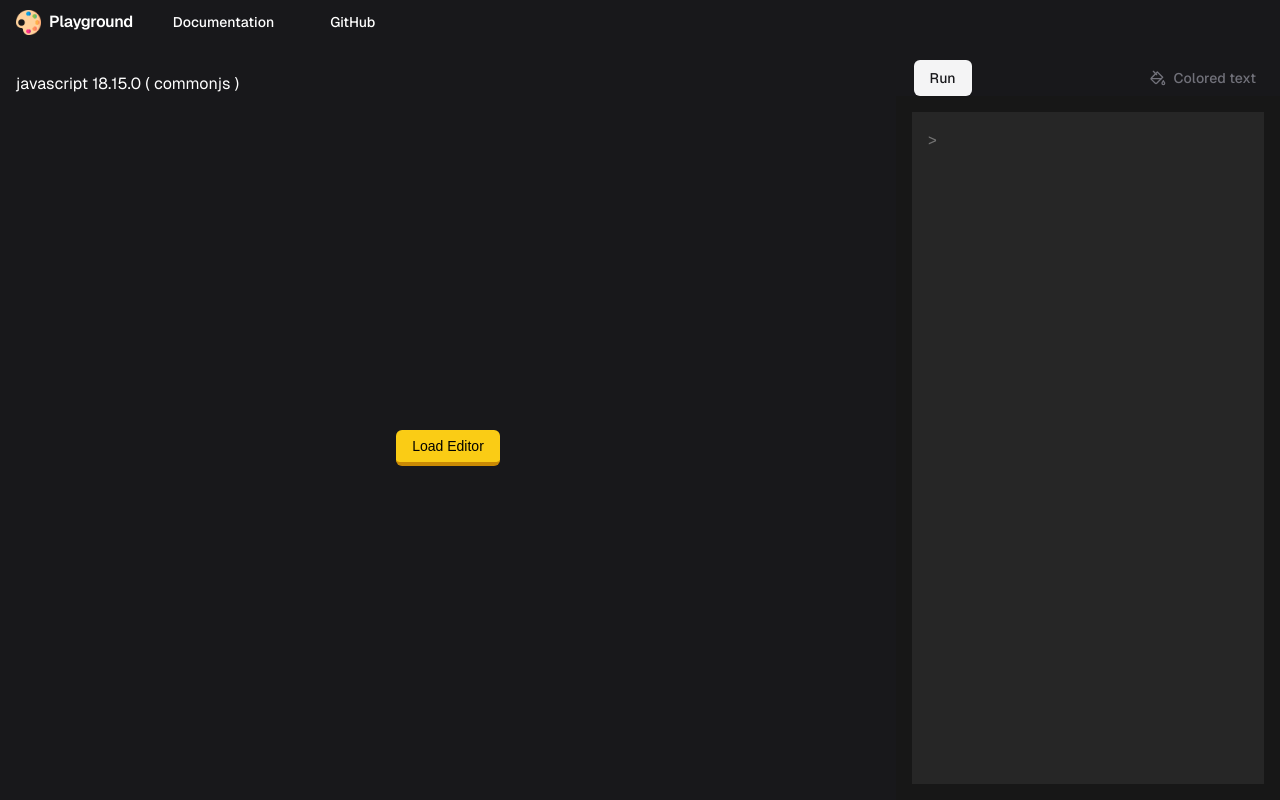
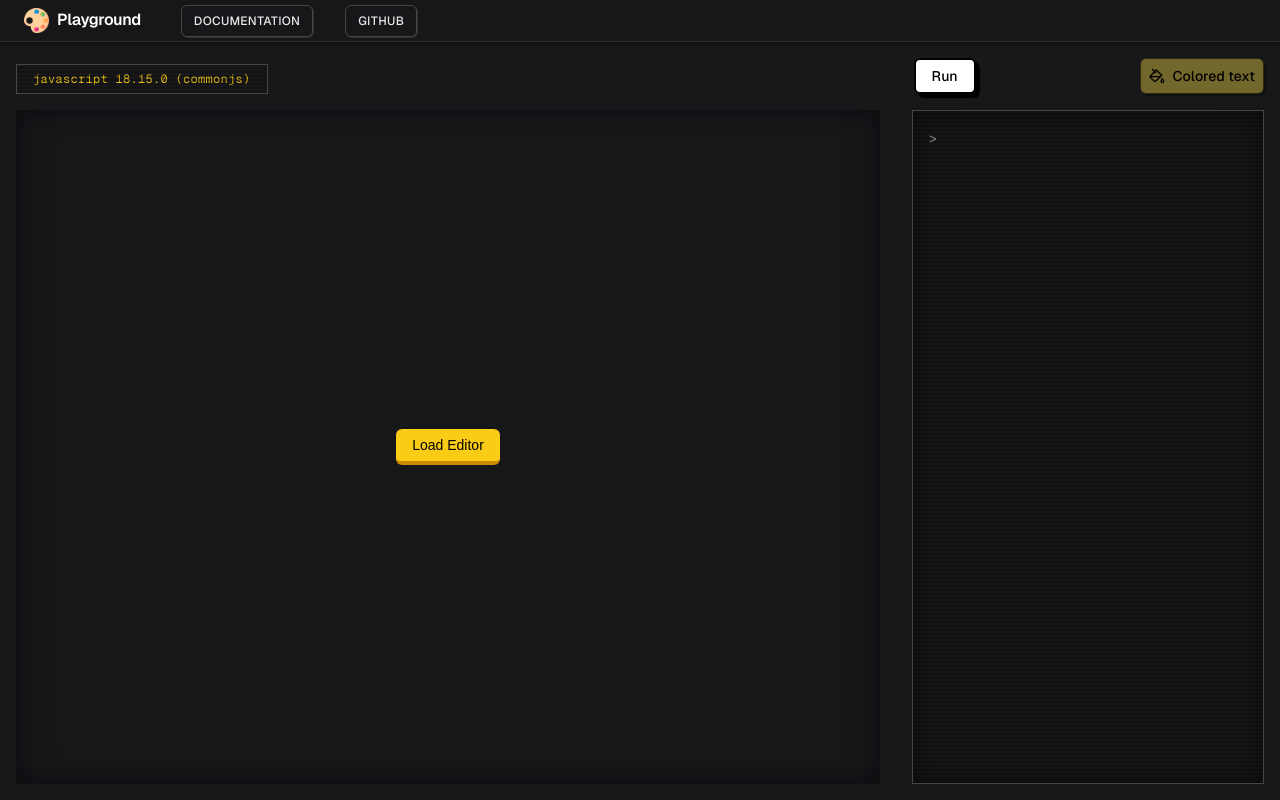
Before and after one commit to Jay-Karia/pigment-ts, a Next.js app in the folder playground/: page / in a window 1280 px wide. Built offline with nearby package versions, Linux system fonts and the light colour scheme.

Commit message:
chore: update ui to improve accessibility

```diff
--- a/playground/app/page.tsx
+++ b/playground/app/page.tsx
@@ -1,4 +1,4 @@
-import { Navbar } from "@/components/navbar";
+import { Navbar } from "@/components/layout/navbar";
 import { Console } from "@/components/console";
 import { Playground } from "@/components/layout/playground";
 import { CodeEditor } from "@/components/code-editor";
--- a/playground/components/code-editor.tsx
+++ b/playground/components/code-editor.tsx
@@ -25,8 +25,9 @@ export function CodeEditor() {
   }
 
   return (
-    <div className="w-full p-4 bg-zinc-900 flex justify-center items-center h-full">
+    <div className="w-full p-4 bg-zinc-900 h-full">
       {!loaded && (
+        <div className="w-full h-full flex justify-center items-center bg-zinc-900/90 backdrop-blur-sm after:content-[''] shadow-[inset_0_0_30px_rgba(0,0,0,0.5)]">
           <Button
             onClick={() => {
               setLoaded(true);
@@ -35,6 +36,7 @@ export function CodeEditor() {
           >
             Load Editor
           </Button>
+        </div>
       )}
       {loaded && (
         <Editor
--- a/playground/components/console.tsx
+++ b/playground/components/console.tsx
@@ -72,7 +72,9 @@ export function Console() {
 
   return (
     <div className="w-full h-full p-4 bg-neutral-900 text-white">
-      <div className={cn("h-full bg-neutral-800 p-4", geistSans.className)}>
+      <div className={cn(
+          geistSans.className, "p-4 text-sm text-white/90 font-medium tracking-wide leading-relaxed [&>*]:relative [&>*]:z-10 relative min-h-[200px] h-full border border-white/20 bg-zinc-900/90 backdrop-blur-sm after:content-[''] after:absolute after:inset-0 after:bg-[linear-gradient(transparent_50%,rgba(0,0,0,0.2)_50%)] after:bg-[length:100%_4px] after:pointer-events-none shadow-[inset_0_0_30px_rgba(0,0,0,0.5)]"
+        )}>
         <ScrollArea className="h-[80vh] overflow-auto">
           {handleNewLine(output)}
           <ScrollBar orientation="horizontal" />
--- a/playground/components/language-info.tsx
+++ b/playground/components/language-info.tsx
@@ -1,9 +1,22 @@
 import { LANGUAGE_INFO } from "@/constants";
+import { cn } from "@/lib/utils";
+import localFont from "next/font/local";
+
+const geistMono = localFont({
+  src: "../app/fonts/GeistMonoVF.woff",
+});
 
 export function LanguageInfo() {
   return (
-    <div>
-      {LANGUAGE_INFO.language} {LANGUAGE_INFO.version} ( {LANGUAGE_INFO.type} )
+    <div
+      className={cn(
+        geistMono.className,
+        "relative px-4 py-1.5 border border-white/20 bg-zinc-900/50 backdrop-blur-sm text-xs tracking-wide text-yellow-400/90 after:content-[''] after:absolute after:inset-0 after:bg-[linear-gradient(transparent_50%,rgba(0,0,0,0.2)_50%)] after:bg-[length:100%_4px] after:pointer-events-none [&>span]:relative [&>span]:z-1"
+      )}
+    >
+      <span>
+        {LANGUAGE_INFO.language} {LANGUAGE_INFO.version} ({LANGUAGE_INFO.type})
+      </span>
     </div>
   );
 }
--- /dev/null
+++ b/playground/components/layout/navbar.tsx
@@ -0,0 +1,45 @@
+import { Logo } from "../logo";
+import Link from "next/link";
+import localFont from "next/font/local";
+import { cn } from "@/lib/utils";
+import { Button } from "../ui";
+import { NAV_LINKS } from "@/constants";
+
+const geistMono = localFont({
+  src: "../../app/fonts/GeistVF.woff",
+});
+
+export function Navbar() {
+  return (
+    <nav className="h-14 px-6 flex items-center border-b border-white/10 bg-zinc-900/80 backdrop-blur-md shadow-[0_2px_4px_rgba(0,0,0,0.3)]">
+      <ul
+        className={cn(
+          geistMono.className,
+          "flex justify-start items-center gap-8"
+        )}
+      >
+        <li className="mr-2">
+          <Link href="/" className="hover:opacity-80 transition-opacity">
+            <Logo />
+          </Link>
+        </li>
+        {NAV_LINKS.map((link, index) => {
+          return (
+            <li key={index}>
+              <Button
+                asChild
+                variant={"retroNav"}
+                size="sm"
+                className="text-white/90 hover:text-white"
+              >
+                <Link href={link.href} target="_blank">
+                  {link.title}
+                </Link>
+              </Button>
+            </li>
+          );
+        })}
+      </ul>
+    </nav>
+  );
+}
--- a/playground/components/navbar.tsx
+++ /dev/null
@@ -1,40 +0,0 @@
-import { Logo } from "./logo";
-import Link from "next/link";
-import localFont from "next/font/local";
-import { cn } from "@/lib/utils";
-import { Button } from "./ui";
-import { NAV_LINKS } from "@/constants";
-
-const geistMono = localFont({
-  src: "../app/fonts/GeistVF.woff",
-});
-
-export function Navbar() {
-  return (
-    <nav className="h-12 px-4 flex items-center">
-      <ul
-        className={cn(
-          geistMono.className,
-          "flex justify-start items-center gap-6"
-        )}
-      >
-        <li>
-          <Link href="/">
-            <Logo />
-          </Link>
-        </li>
-        {NAV_LINKS.map((link, index) => {
-          return (
-            <li key={index}>
-              <Button asChild variant={"link"} className="text-white">
-                <Link href={link.href} target="_blank">
-                  {link.title}
-                </Link>
-              </Button>
-            </li>
-          );
-        })}
-      </ul>
-    </nav>
-  );
-}
--- a/playground/components/top-bar.tsx
+++ b/playground/components/top-bar.tsx
@@ -37,20 +37,16 @@ export function TopBar() {
         <LanguageInfo />
       </div>
       <div className="flex justify-between w-[30%] pl-6">
-        <LoadingButton
-          variant={"secondary"}
-          onClick={handleRun}
-          loading={loading}
-        >
+        <LoadingButton variant={"retro2"} onClick={handleRun} loading={loading}>
           Run
         </LoadingButton>
         <Toggle
-          variant={"custom"}
+          variant={"retroGhost"}
           onClick={toggleColoredText}
           pressed={coloredText}
         >
           <PaintBucket />
-          Colored text
+          <span className="text-black font-medium">Colored text</span>
         </Toggle>
       </div>
     </div>
--- a/playground/components/ui/button.tsx
+++ b/playground/components/ui/button.tsx
@@ -20,7 +20,16 @@ const buttonVariants = cva(
         ghost: "hover:bg-accent hover:text-accent-foreground",
         link: "text-primary hover:bg-slate-800 hover:cursor-pointer",
         glow: "relative overflow-hidden bg-gradient-to-r from-amber-400 via-yellow-500 to-orange-500  text-zinc-900 font-semibold hover:scale-[1.02] active:scale-[0.98] before:absolute before:inset-0 before:bg-gradient-to-r before:from-transparent before:via-white/20 before:to-transparent before:translate-x-[-200%] hover:before:translate-x-[200%] before:transition-transform before:duration-1000 ",
-        retro: "bg-yellow-400 text-black border-b-4 border-yellow-600 hover:border-b-0 hover:translate-y-1 active:bg-yellow-500 transition-all",
+        retro:
+          "bg-yellow-400 text-black border-b-4 border-yellow-600 hover:border-b-0 hover:translate-y-1 active:bg-yellow-500 transition-all",
+        retro2:
+          "bg-white text-black border-2 border-black shadow-[4px_4px_0px_0px_rgba(0,0,0,1)] hover:shadow-[2px_2px_0px_0px_rgba(0,0,0,1)] hover:translate-x-[2px] hover:translate-y-[2px] active:shadow-none active:translate-x-[4px] active:translate-y-[4px] transition-all",
+        retro3:
+          "bg-[#e0e0e0] text-black border border-gray-950 shadow-[inset_-2px_-2px_0px_0px_rgba(0,0,0,1),inset_2px_2px_0px_0px_rgba(255,255,255,1)] active:shadow-[inset_2px_2px_0px_0px_rgba(0,0,0,1),inset_-2px_-2px_0px_0px_rgba(255,255,255,1)] transition-all",
+        retroPixel:
+          "bg-yellow-400 text-black border-2 border-black [image-rendering:pixelated] hover:shadow-[2px_2px_0px_0px_rgba(0,0,0,1)] active:translate-y-1 transition-all uppercase tracking-wide font-bold",
+        retroNav:
+          "bg-transparent  text-white/80 border border-white/20 shadow-[1px_1px_0px_0px_rgba(255,255,255,0.1)] hover:text-white hover:border-white/40 hover:shadow-[2px_2px_0px_0px_rgba(255,255,255,0.2)] hover:translate-x-[-1px] hover:translate-y-[-1px] active:shadow-none active:translate-x-0 active:translate-y-0 transition-all duration-200 backdrop-blur-sm uppercase tracking-wide text-xs font-medium",
       },
       size: {
         default: "h-9 px-4 py-2",
--- a/playground/components/ui/toggle.tsx
+++ b/playground/components/ui/toggle.tsx
@@ -15,6 +15,8 @@ const toggleVariants = cva(
         outline:
           "border border-input bg-transparent shadow-sm hover:bg-accent hover:text-accent-foreground",
         custom: "data-[state=on]:text-yellow-400",
+        retroGhost:
+          "bg-yellow-300/40 backdrop-blur-sm border border-black/60 text-black font-medium shadow-[2px_2px_0px_0px_rgba(0,0,0,0.3)] hover:shadow-[1px_1px_0px_0px_rgba(0,0,0,0.3)] hover:translate-x-[1px] hover:translate-y-[1px] active:shadow-none active:translate-x-[2px] active:translate-y-[2px] data-[state=on]:bg-yellow-400 data-[state=on]:text-black data-[state=on]:border-black transition-all duration-200",
       },
       size: {
         default: "h-9 px-2 min-w-9",
```
Also changed, not shown: 1 other file (tests, documents, lock files or other folders). Lines whose indentation alone changed are shown as unchanged.
